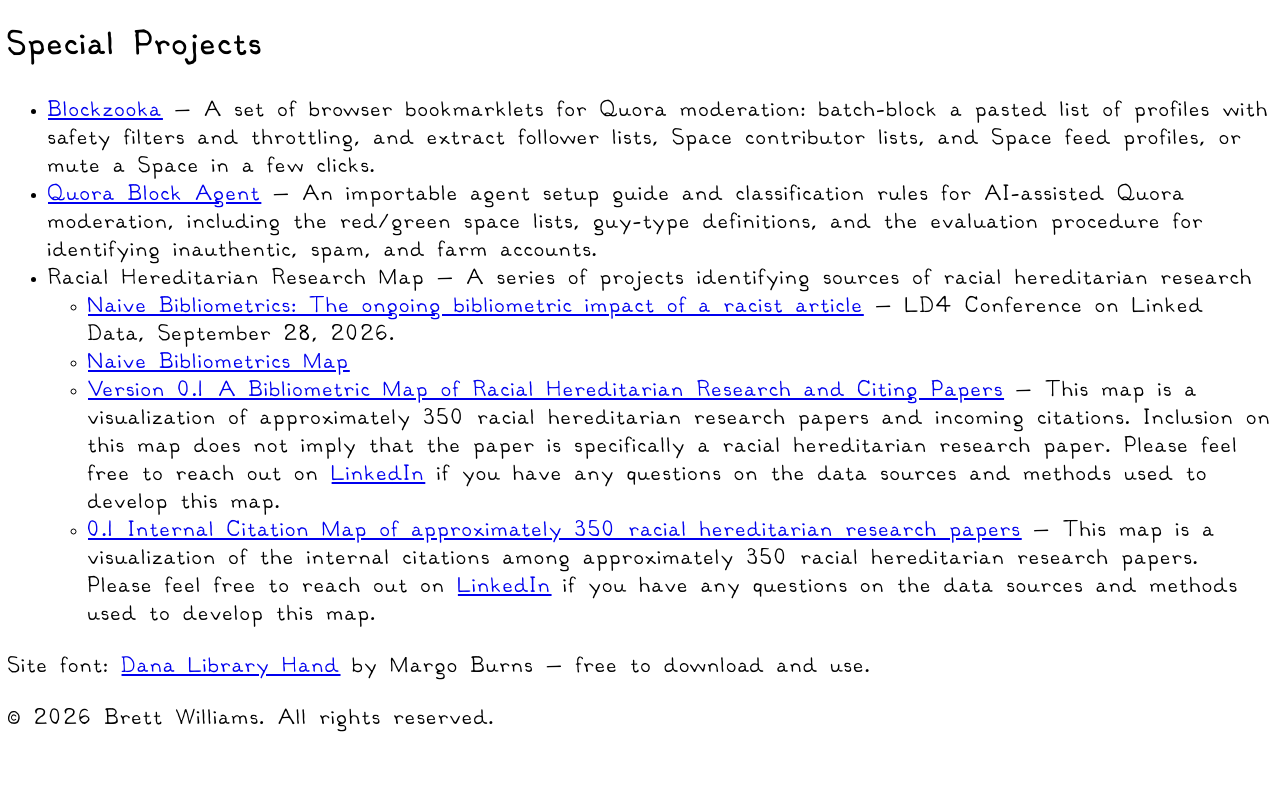
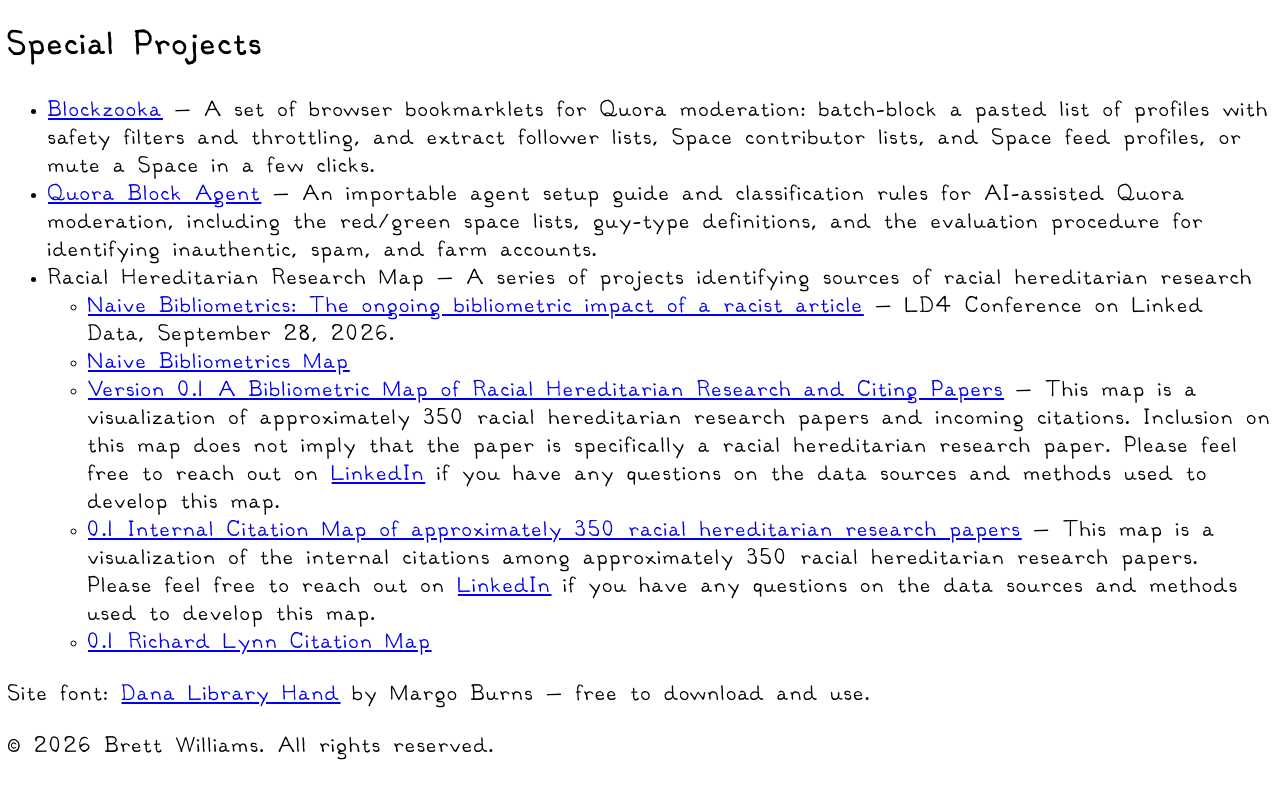
Before and after one commit to brettlwilliams/BW-Website, a plain HTML site: page index.html in a window 1280 px wide. Shown: the part 3077-3863 px from the top of the page. Before the commit the page ends 3835 px from the top, so only its background shows below. Drawn offline with Linux system fonts and the light colour scheme.

Commit message:
Add 0.1 Richard Lynn Citation Map (VOSviewer) to Racial Hereditarian Research Map

```diff
--- a/index.html
+++ b/index.html
@@ -82,6 +82,7 @@ img {
 <li><a href="https://kumu.io/brettlwilliams/naive-bibleometrics" target="_blank" rel="noopener">Naive Bibliometrics Map</a></li>
 <li><a href="https://app.vosviewer.com/?json=https%3A%2F%2Fdrive.google.com%2Fuc%3Fid%3D1h_nL8fczs0QwuqJNJvjGRWet5dilJCHd" target="_blank" rel="noopener">Version 0.1 A Bibliometric Map of Racial Hereditarian Research and Citing Papers</a> — This map is a visualization of approximately 350 racial hereditarian research papers and incoming citations. Inclusion on this map does not imply that the paper is specifically a racial hereditarian research paper. Please feel free to reach out on <a href="https://www.linkedin.com/in/brettlwilliams" target="_blank" rel="noopener">LinkedIn</a> if you have any questions on the data sources and methods used to develop this map.</li>
 <li><a href="https://app.vosviewer.com/?json=https%3A%2F%2Fdrive.google.com%2Fuc%3Fid%3D1bOK6WSNCOIs8TsGYIjXrVh4qS80-UJFL" target="_blank" rel="noopener">0.1 Internal Citation Map of approximately 350 racial hereditarian research papers</a> — This map is a visualization of the internal citations among approximately 350 racial hereditarian research papers. Please feel free to reach out on <a href="https://www.linkedin.com/in/brettlwilliams" target="_blank" rel="noopener">LinkedIn</a> if you have any questions on the data sources and methods used to develop this map.</li>
+<li><a href="https://app.vosviewer.com/?json=https%3A%2F%2Fdrive.google.com%2Fuc%3Fid%3D1lFhxoW4Lz-UoFt_5E9rJyYlru2YD_9JT" target="_blank" rel="noopener">0.1 Richard Lynn Citation Map</a></li>
 </ul>
 </li>
 </ul>
```
